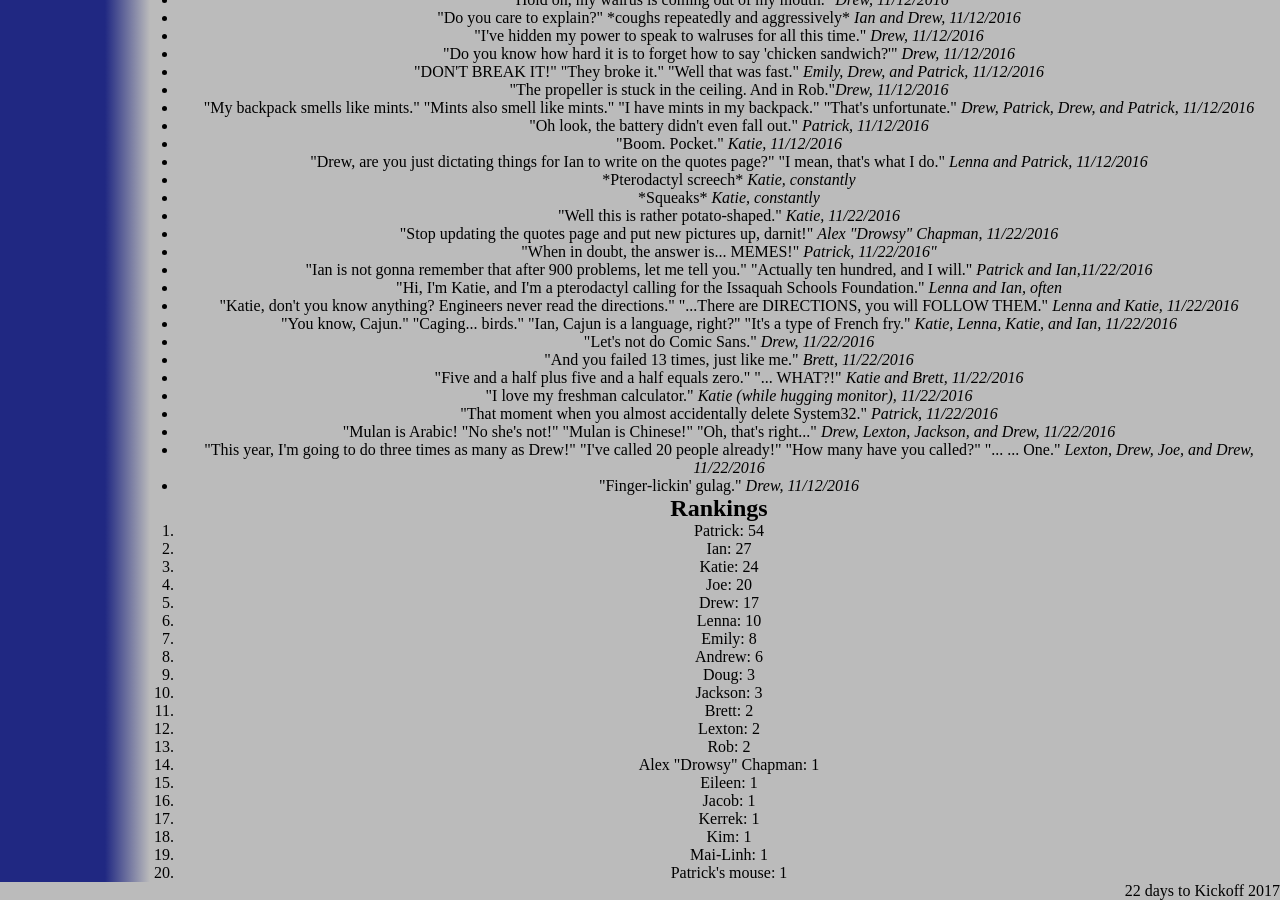
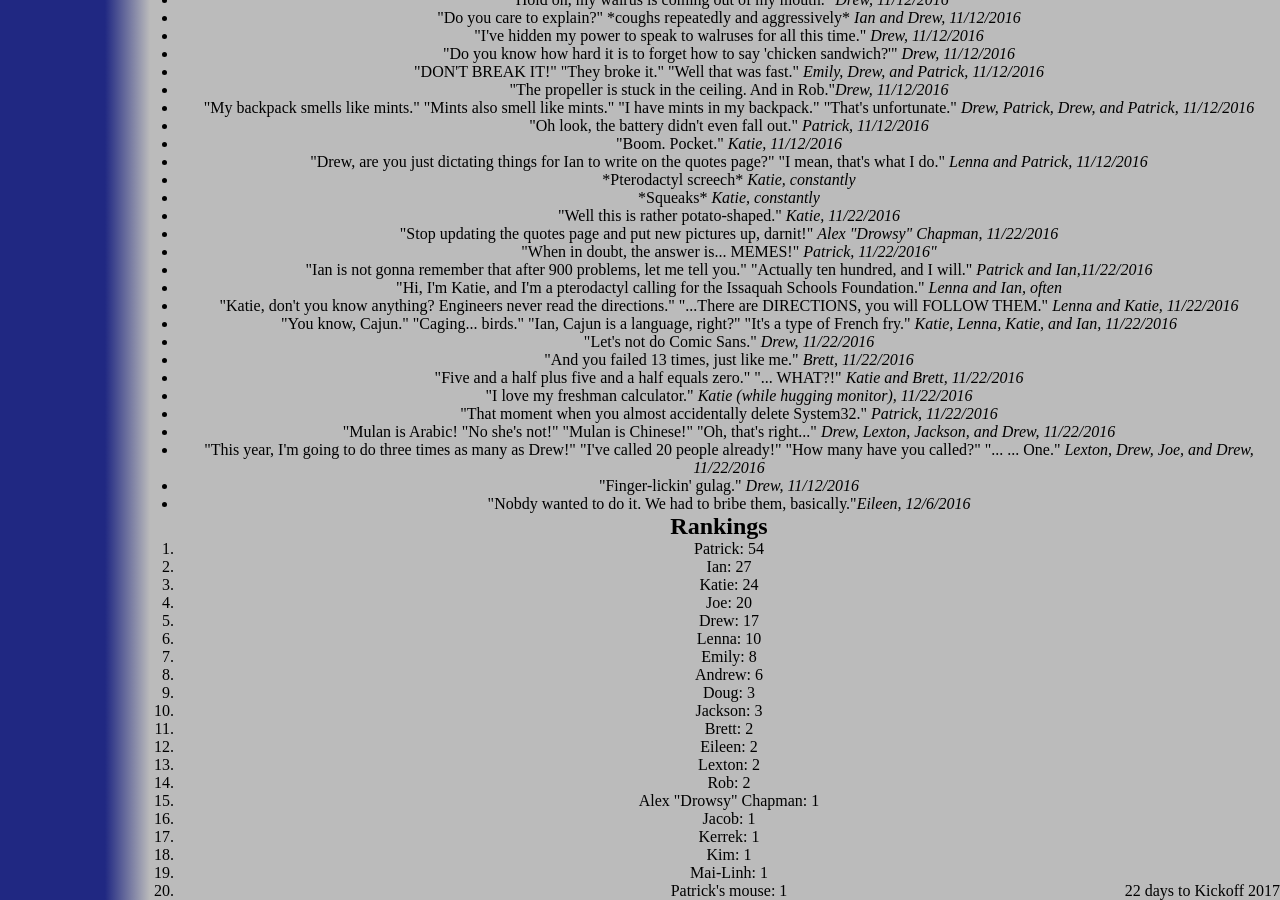
Before and after one commit to katiebugmoon/FRC4131.github.io, a Jekyll site: the page built from media/2017/quotes.html, in a window 1280 px wide and 900 px high, scrolled down 2167 px. Built offline with Jekyll 4.4.1, drawn with Linux system fonts in a browser that asks for light colours; nearby versions of some CDN libraries.

Commit message:
Update quotes.html

```diff
--- a/media/2017/quotes.html
+++ b/media/2017/quotes.html
@@ -140,6 +140,7 @@ title: Build Season 2017 Quotes
 	<li>"Mulan is Arabic! "No she's not!" "Mulan is Chinese!" "Oh, that's right..." <i>Drew, Lexton, Jackson, and Drew, 11/22/2016</i></li>
 	<li>"This year, I'm going to do three times as many as Drew!" "I've called 20 people already!" "How many have you called?" "... ... One." <i>Lexton, Drew, Joe, and Drew, 11/22/2016 </i></li>
 	<li>"Finger-lickin' gulag." <i> Drew, 11/12/2016</i></li>
+	<li>"Nobdy wanted to do it. We had to bribe them, basically."<i>Eileen, 12/6/2016</i></li>
 </ul>
 <h2>Rankings</h2>
 <ol id='rankings'></ol>
```
